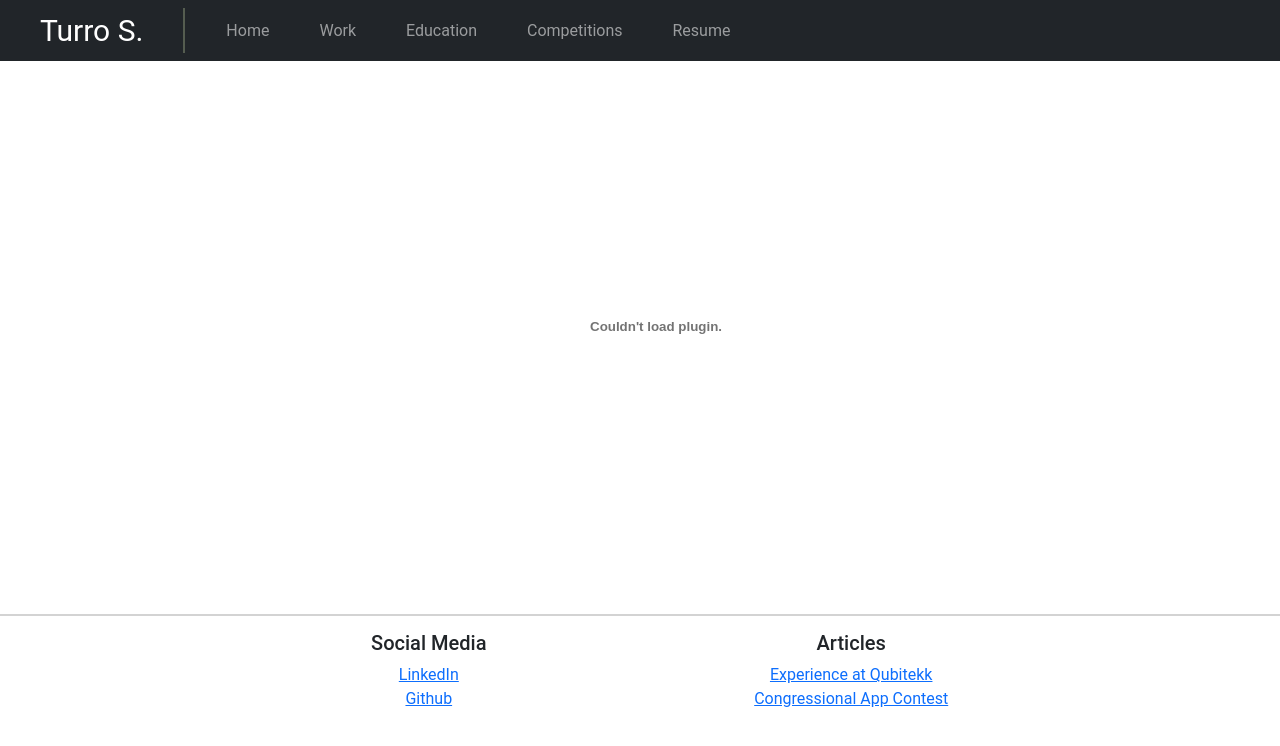
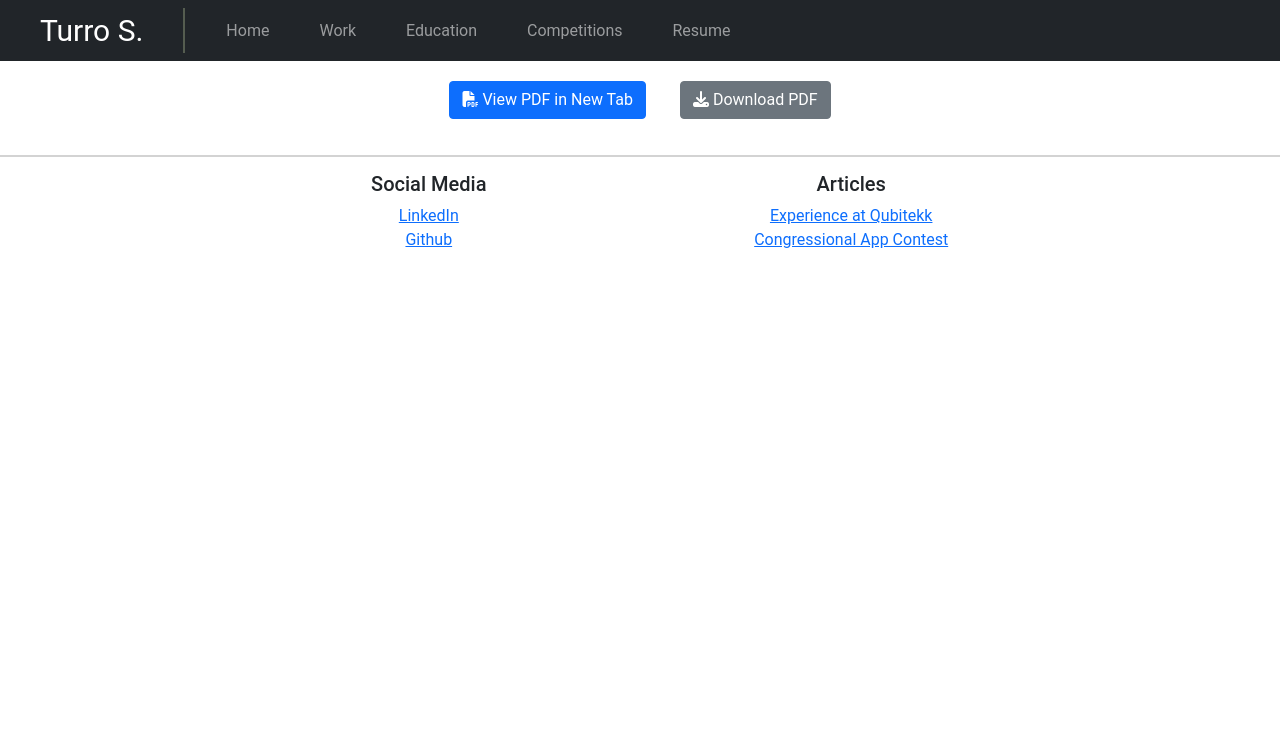
Before and after one commit to smturro2/personal-site, a Flask app: page /Resume in a window 1280 px wide. Shown: the top 746 px of the page. Run offline with Flask 3, Linux system fonts and the light colour scheme; some libraries are stand-ins or nearby versions.

Commit message:
Resume border

```diff
--- a/static/css/main-for-phones.css
+++ b/static/css/main-for-phones.css
@@ -9,4 +9,8 @@
     div#BodyContent {
         padding:15px 2%;
     }
+
+    #Resume {
+        display: none;
+    }
 }
--- a/static/css/main.css
+++ b/static/css/main.css
@@ -144,3 +144,11 @@ h2#interests {
     margin: 0;
     font-size: 16px;
 }
+
+div#ResumeButtons a {
+    margin: 5px;
+}
+div#Resume {
+    height: 100%;
+    width: 100%;
+}
--- a/templates/Resume.html
+++ b/templates/Resume.html
@@ -4,10 +4,23 @@
 {% endblock %}
 
 {% block body %}
-<div id="BodyContent">
-    <ul>
-        <embed src="{{ url_for('static', filename='resume/Scott Turro Resume.pdf') }}" width="100%" height="500"
- type="application/pdf">
-    </ul>
+<div id="BodyContent" class="container">
+    <div id="ResumeButtons" class="row mb-3 justify-content-center">
+        <div class="col-auto">
+            <a href="{{ url_for('static', filename='resume/Scott Turro Resume.pdf') }}" target="_blank" class="btn btn-primary">
+                <i class="fas fa-file-pdf"></i> View PDF in New Tab
+            </a>
+        </div>
+        <div class="col-auto">
+            <a href="{{ url_for('static', filename='resume/Scott Turro Resume.pdf') }}" download class="btn btn-secondary">
+                <i class="fas fa-download"></i> Download PDF
+            </a>
+        </div>
+    </div>
+    <div id="Resume">
+        <object data="{{ url_for('static', filename='resume/Scott Turro Resume.pdf') }}" type="application/pdf" width="100%" height="500">
+            <!-- Nothing will be shown if the browser does not support PDFs -->
+        </object>
+    </div>
 </div>
 {% endblock %}
--- a/templates/base.html
+++ b/templates/base.html
@@ -19,7 +19,8 @@
     <link rel="stylesheet" href="{{ url_for('static', filename='css/main.css') }}">
     <link rel="stylesheet" href="{{ url_for('static', filename='css/navbar.css') }}">
     <link rel="stylesheet" href="{{ url_for('static', filename='css/table-of-contents.css') }}">
-    <link rel="stylesheet" href="{{ url_for('static', filename='css/font-awesome.min.css') }}">
+<!--    <link rel="stylesheet" href="{{ url_for('static', filename='css/font-awesome.min.css') }}">-->
+    <link rel="stylesheet" href="https://cdnjs.cloudflare.com/ajax/libs/font-awesome/6.4.0/css/all.min.css">
     <link rel="stylesheet" href="{{ url_for('static', filename='css/main-for-phones.css') }}">
 
 
```
